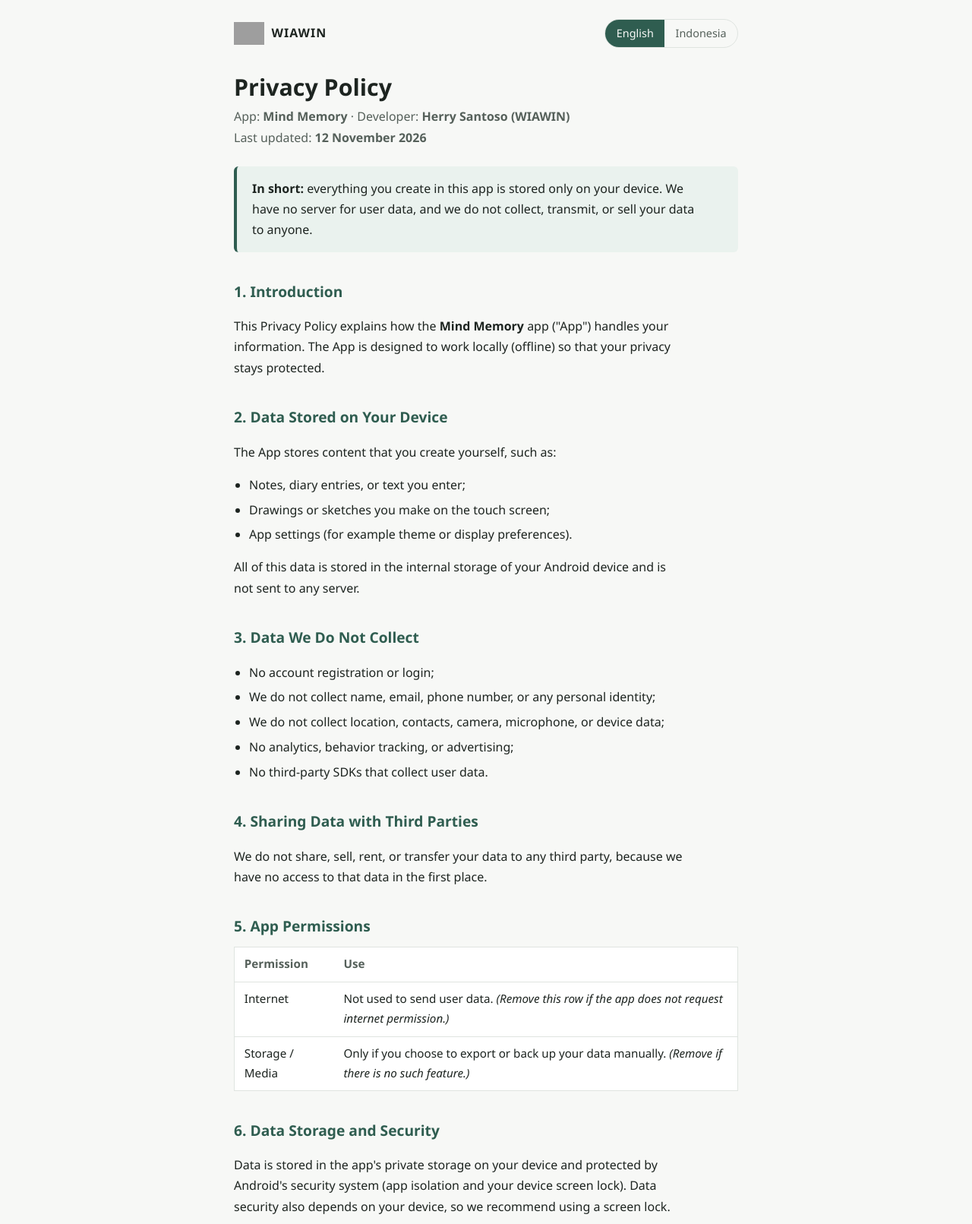
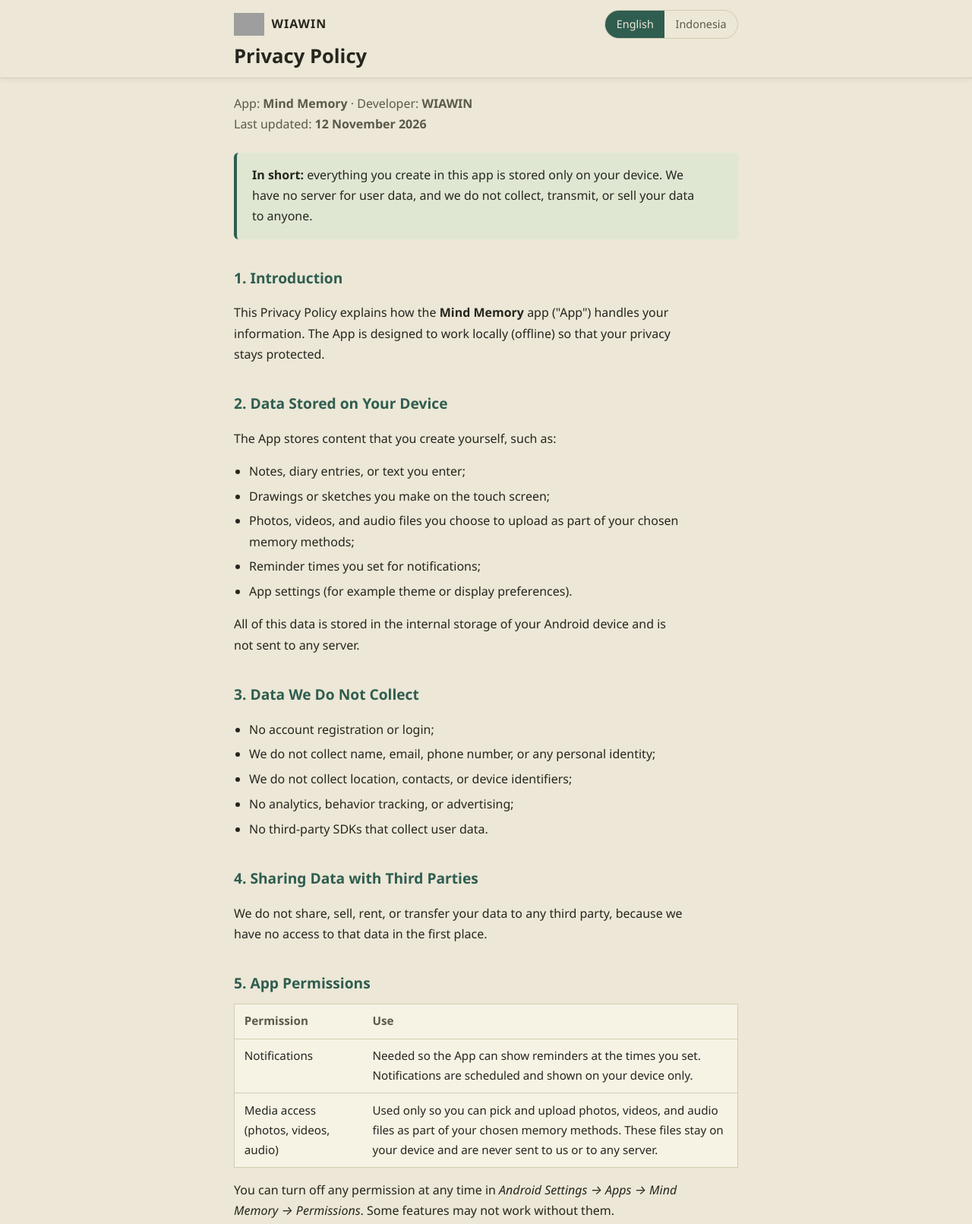
Before and after one commit to wiavein/wiavein.github.io, a plain HTML site: page privacy.html in a window 1280 px wide. Shown: the top 1611 px of the page at 76% size. Drawn offline with Linux system fonts and the light colour scheme; grey boxes are pictures that could not be loaded.

Commit message:
Add files via upload

```diff
--- a/privacy.html
+++ b/privacy.html
@@ -7,14 +7,18 @@
 <meta name="description" content="Privacy Policy for the Mind Memory app by WIAWIN. All data is stored locally on the user's device.">
 <link rel="icon" href="logo3.png">
 <style>
-  :root { --bg:#f7f8f6; --surface:#fff; --text:#1d2420; --muted:#55605a; --accent:#2f5d50; --line:#dfe4e0; --note-bg:#eaf2ee; }
+  :root { --bg:#ece7d6; --surface:#f6f2e4; --text:#26261f; --muted:#5a5a4c; --accent:#2f5d50; --line:#d3ccb2; --note-bg:#dfe7d3; }
   @media (prefers-color-scheme: dark) {
     :root { --bg:#121715; --surface:#1a211e; --text:#e6ece8; --muted:#a2aea7; --accent:#7fc4ae; --line:#2c3631; --note-bg:#20302a; }
   }
   * { box-sizing: border-box; }
   html { scroll-behavior: smooth; }
   body { margin:0; background:var(--bg); color:var(--text); font-family:"Segoe UI",system-ui,-apple-system,Roboto,"Helvetica Neue",Arial,sans-serif; line-height:1.7; }
-  main { max-width:44rem; margin:0 auto; padding:1.5rem 1.25rem 4rem; }
+  .frame { position:sticky; top:0; z-index:10; background:var(--bg); border-bottom:1px solid var(--line); box-shadow:0 2px 8px rgba(0,0,0,.06); }
+  .frame .topbar, .frame h1 { max-width:44rem; margin-left:auto; margin-right:auto; padding-left:1.25rem; padding-right:1.25rem; }
+  .frame .topbar { padding-top:.75rem; }
+  .frame h1 { margin-top:.4rem; margin-bottom:0; padding-bottom:.7rem; font-size:1.6rem; }
+  main { max-width:44rem; margin:0 auto; padding:1.25rem 1.25rem 4rem; }
   .topbar { display:flex; justify-content:space-between; align-items:center; gap:1rem; flex-wrap:wrap; }
   .brand { display:flex; align-items:center; gap:.6rem; text-decoration:none; color:var(--text); font-weight:700; letter-spacing:.06em; }
   .brand img { width:40px; height:40px; object-fit:contain; }
@@ -22,7 +26,7 @@
   .lang button { background:transparent; color:var(--muted); border:0; padding:.35rem .9rem; font:inherit; font-size:.9rem; cursor:pointer; }
   .lang button[aria-pressed="true"] { background:var(--accent); color:var(--bg); }
   .lang button:focus-visible, a:focus-visible { outline:2px solid var(--accent); outline-offset:2px; }
-  h1 { font-size:1.9rem; line-height:1.25; margin:2rem 0 .4rem; }
+  h1 { line-height:1.25; }
   h2 { font-size:1.2rem; margin:2.2rem 0 .6rem; color:var(--accent); }
   p, li { max-width:65ch; }
   .meta { color:var(--muted); margin:0 0 1.5rem; }
@@ -40,7 +44,7 @@
 </style>
 </head>
 <body>
-<main>
+<header class="frame">
   <div class="topbar">
     <a class="brand plink" href="index.html"><img src="logo3.png" alt="WIAWIN logo" width="40" height="40"><span>WIAWIN</span></a>
     <div class="lang" role="group" aria-label="Language / Bahasa">
@@ -50,9 +54,11 @@
   </div>
 
   <h1><span data-l="en">Privacy Policy</span><span data-l="id">Kebijakan Privasi</span></h1>
+</header>
+<main>
   <p class="meta">
-    <span data-l="en">App: <strong>Mind Memory</strong> · Developer: <strong>Herry Santoso (WIAWIN)</strong><br>Last updated: <strong>12 November 2026</strong></span>
-    <span data-l="id">Aplikasi: <strong>Mind Memory</strong> · Pengembang: <strong>Herry Santoso (WIAWIN)</strong><br>Terakhir diperbarui: <strong>12 November 2026</strong></span>
+    <span data-l="en">App: <strong>Mind Memory</strong> · Developer: <strong>WIAWIN</strong><br>Last updated: <strong>12 November 2026</strong></span>
+    <span data-l="id">Aplikasi: <strong>Mind Memory</strong> · Pengembang: <strong>WIAWIN</strong><br>Terakhir diperbarui: <strong>12 November 2026</strong></span>
   </p>
 
   <div class="summary">
@@ -70,6 +76,8 @@
     <ul>
       <li>Notes, diary entries, or text you enter;</li>
       <li>Drawings or sketches you make on the touch screen;</li>
+      <li>Photos, videos, and audio files you choose to upload as part of your chosen memory methods;</li>
+      <li>Reminder times you set for notifications;</li>
       <li>App settings (for example theme or display preferences).</li>
     </ul>
     <p>All of this data is stored in the internal storage of your Android device and is not sent to any server.</p>
@@ -79,6 +87,8 @@
     <ul>
       <li>Catatan, tulisan, atau entri yang Anda masukkan;</li>
       <li>Gambar atau coretan yang Anda buat di layar sentuh;</li>
+      <li>Foto, video, dan suara yang Anda pilih untuk diunggah sebagai bagian dari metode mengingat pilihan Anda;</li>
+      <li>Waktu pengingat yang Anda tentukan untuk notifikasi;</li>
       <li>Pengaturan aplikasi (misalnya tema atau preferensi tampilan).</li>
     </ul>
     <p>Seluruh data tersebut disimpan di penyimpanan internal perangkat Android Anda dan tidak dikirim ke server mana pun.</p>
@@ -88,14 +98,14 @@
   <ul data-l="en">
     <li>No account registration or login;</li>
     <li>We do not collect name, email, phone number, or any personal identity;</li>
-    <li>We do not collect location, contacts, camera, microphone, or device data;</li>
+    <li>We do not collect location, contacts, or device identifiers;</li>
     <li>No analytics, behavior tracking, or advertising;</li>
     <li>No third-party SDKs that collect user data.</li>
   </ul>
   <ul data-l="id">
     <li>Tidak ada pendaftaran akun atau login;</li>
     <li>Tidak mengumpulkan nama, email, nomor telepon, atau identitas pribadi;</li>
-    <li>Tidak mengumpulkan lokasi, kontak, kamera, mikrofon, atau data perangkat;</li>
+    <li>Tidak mengumpulkan lokasi, kontak, atau pengenal perangkat;</li>
     <li>Tidak ada analitik, pelacakan perilaku, atau iklan;</li>
     <li>Tidak ada SDK pihak ketiga yang mengumpulkan data pengguna.</li>
   </ul>
@@ -109,20 +119,22 @@
     <table>
       <thead><tr><th>Permission</th><th>Use</th></tr></thead>
       <tbody>
-        <tr><td>Internet</td><td>Not used to send user data. <em>(Remove this row if the app does not request internet permission.)</em></td></tr>
-        <tr><td>Storage / Media</td><td>Only if you choose to export or back up your data manually. <em>(Remove if there is no such feature.)</em></td></tr>
+        <tr><td>Notifications</td><td>Needed so the App can show reminders at the times you set. Notifications are scheduled and shown on your device only.</td></tr>
+        <tr><td>Media access (photos, videos, audio)</td><td>Used only so you can pick and upload photos, videos, and audio files as part of your chosen memory methods. These files stay on your device and are never sent to us or to any server.</td></tr>
       </tbody>
     </table>
   </div>
+  <p data-l="en">You can turn off any permission at any time in <em>Android Settings → Apps → Mind Memory → Permissions</em>. Some features may not work without them.</p>
   <div class="table-wrap" data-l="id">
     <table>
       <thead><tr><th>Izin</th><th>Penggunaan</th></tr></thead>
       <tbody>
-        <tr><td>Internet</td><td>Tidak digunakan untuk mengirim data pengguna. <em>(Hapus baris ini jika aplikasi tidak meminta izin internet.)</em></td></tr>
-        <tr><td>Penyimpanan / Media</td><td>Hanya jika Anda memilih mengekspor atau mencadangkan data secara manual. <em>(Hapus jika tidak ada fitur ini.)</em></td></tr>
+        <tr><td>Notifikasi</td><td>Diperlukan agar Aplikasi dapat menampilkan pengingat sesuai waktu yang Anda tentukan. Notifikasi dijadwalkan dan ditampilkan hanya di perangkat Anda.</td></tr>
+        <tr><td>Akses media (foto, video, suara)</td><td>Hanya digunakan agar Anda dapat memilih dan mengunggah foto, video, dan suara sebagai bagian dari metode mengingat pilihan Anda. File tetap berada di perangkat Anda dan tidak pernah dikirim kepada kami atau ke server mana pun.</td></tr>
       </tbody>
     </table>
   </div>
+  <p data-l="id">Anda dapat mematikan izin kapan saja di <em>Pengaturan Android → Aplikasi → Mind Memory → Izin</em>. Beberapa fitur mungkin tidak berfungsi tanpa izin tersebut.</p>
 
   <h2 data-l="en">6. Data Storage and Security</h2><h2 data-l="id">6. Penyimpanan dan Keamanan Data</h2>
   <p data-l="en">Data is stored in the app's private storage on your device and protected by Android's security system (app isolation and your device screen lock). Data security also depends on your device, so we recommend using a screen lock.</p>
@@ -160,7 +172,7 @@
   <p data-l="en">If you have questions about this Privacy Policy, contact:<br>Email: <a href="mailto:herryx@gmail.com">herryx@gmail.com</a><br>Website: <a href="https://www.wiawin.site">https://www.wiawin.site</a></p>
   <p data-l="id">Jika ada pertanyaan tentang Kebijakan Privasi ini, hubungi:<br>Email: <a href="mailto:herryx@gmail.com">herryx@gmail.com</a><br>Website: <a href="https://www.wiawin.site">https://www.wiawin.site</a></p>
 
-  <footer>© 2026 WIAWIN. <span data-l="en">All rights reserved.</span><span data-l="id">Semua hak dilindungi.</span></footer>
+  <footer>© 2026 WIAWIN · www.wiawin.site<br><span data-l="en">All rights reserved.</span><span data-l="id">Semua hak dilindungi.</span></footer>
 </main>
 <script>
 (function () {
```
Also changed, not shown: index.html (+10 -14 lines).
